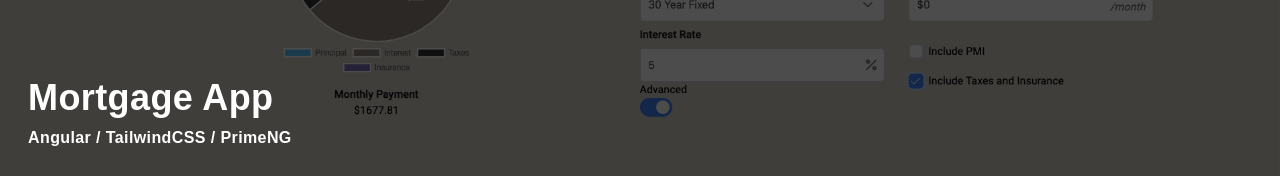
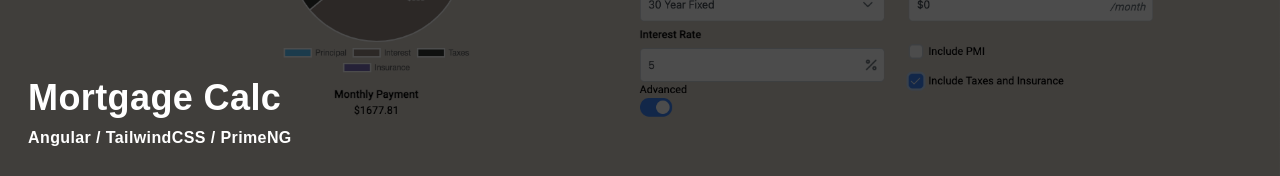
Before and after one commit to rtothaoss/portfolio, a Next.js app: page /mortgageCalc in a window 1280 px wide. Shown: the part 170-346 px from the top of the page. Built offline with nearby package versions, Linux system fonts and the light colour scheme.

Commit message:
fixed some minor errors

```diff
--- a/pages/mortgageCalc.js
+++ b/pages/mortgageCalc.js
@@ -17,7 +17,7 @@
           alt="/"
         />
         <div className="absolute top-[70%] max-w-[1240px] w-full left-[50%] right-[50%] translate-x-[-50%] translate-y-[-50%] text-white z-10 p-2">
-          <h2 className="py-2">Mortgage App</h2>
+          <h2 className="py-2">Mortgage Calc</h2>
           <h3>Angular / TailwindCSS / PrimeNG</h3>
         </div>
       </div>
--- a/pages/pdfViewer.js
+++ b/pages/pdfViewer.js
@@ -17,7 +17,7 @@
           alt="/"
         />
         <div className="absolute top-[70%] max-w-[1240px] w-full left-[50%] right-[50%] translate-x-[-50%] translate-y-[-50%] text-white z-10 p-2">
-          <h2 className="py-2">Mortgage App</h2>
+          <h2 className="py-2">PDF Viewer</h2>
           <h3>Angular / PDFTron / Firebase</h3>
         </div>
       </div>
```
